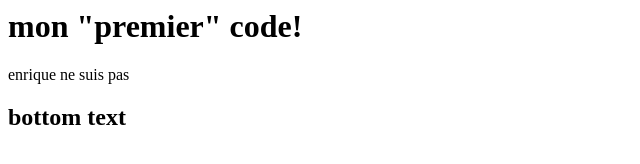
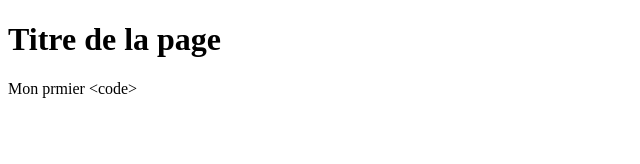
Before and after one commit to Bratman117/premier-depot-inf1a-2021, a plain HTML site: page index.html in a window 1280 px wide. Shown: the whole page, without its empty margins (0-640 px from the left). Drawn offline with Linux system fonts and the light colour scheme.

Commit message:
code de base

```diff
--- a/index.html
+++ b/index.html
@@ -1,3 +1,26 @@
-<h1>mon "premier" code!</h1>
-<p>enrique ne suis pas</p>
-<h2>bottom text</h2>
+<!DOCTYPE html>
+<html lang="fr"> <!-- précise la langue du contenu de la page -->
+<head>
+    <!-- Jeu de caractères utilisé pour l'encodage du fichier HTML -->
+    <meta charset="UTF-8">
+
+    <!-- Très important !!! Bloque le zoom automatique sur smartphones -->
+    <meta name="viewport" content="width=device-width, initial-scale=1.0">
+
+    <!-- Titre de la page -->
+    <title>Steve Fallet | Mon 1er code</title>
+
+    <!-- Auteur -->
+    <meta name="author" content="Laure Dinateur">
+
+    <!-- Favicons : icône de la page dans plusieurs tailles et formats -->
+    <link rel="apple-touch-icon" sizes="180x180" href="/apple-touch-icon.png">
+    <link rel="icon" type="image/png" sizes="32x32" href="/favicon-32x32.png">
+    <link rel="icon" type="image/png" sizes="16x16" href="/favicon-16x16.png">
+    <link rel="manifest" href="/site.webmanifest">
+</head>
+<body>
+<h1>Titre de la page</h1>
+<p>Mon prmier &lt;code&gt;</p>
+</body>
+</html>
```
